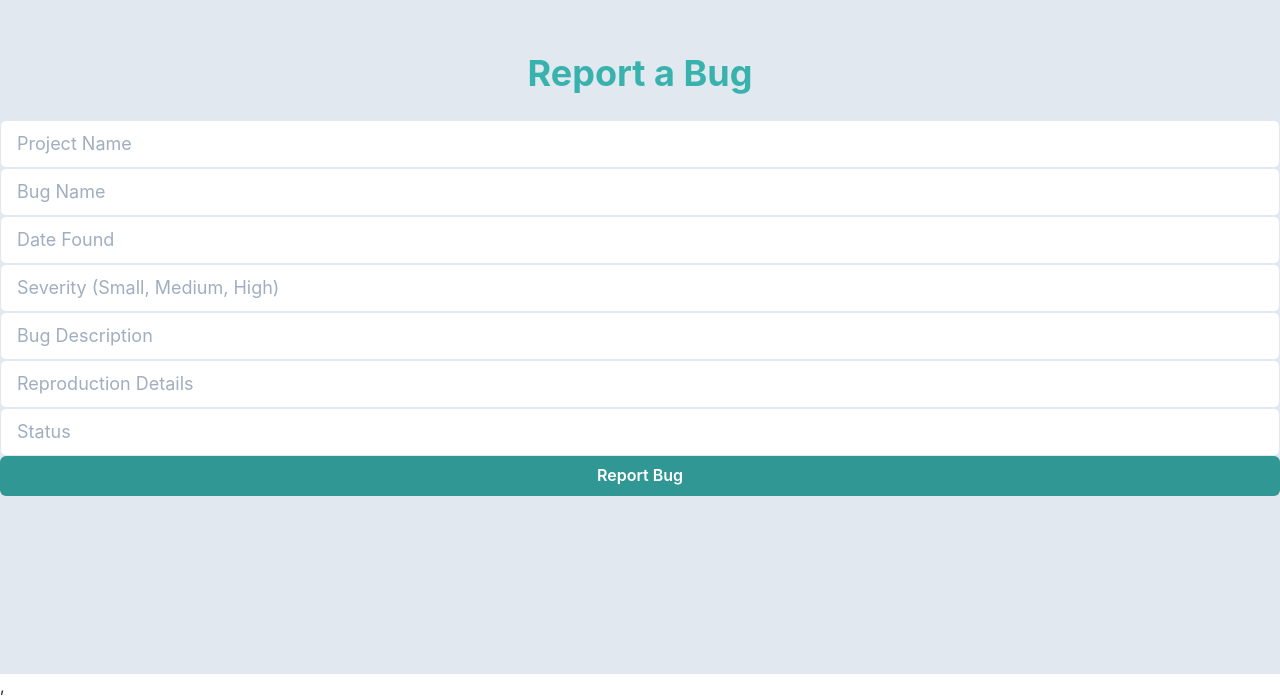
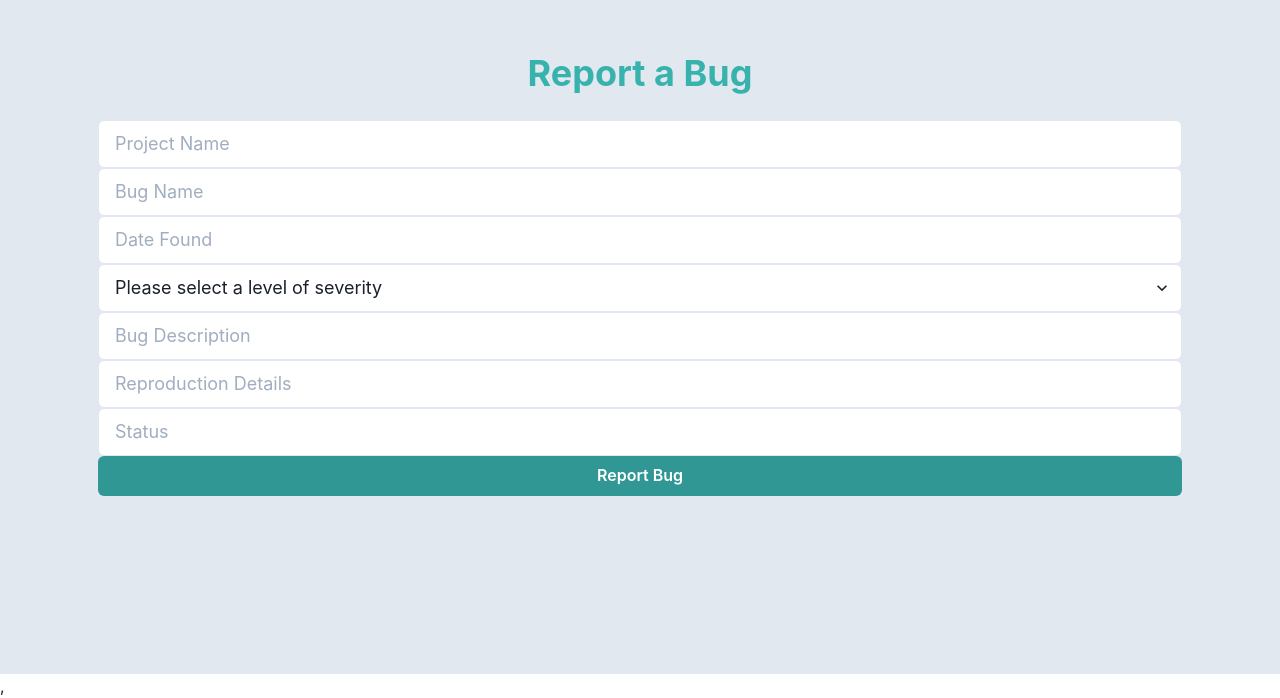
Before and after one commit to ggeils/Pest-Control, a React (Create React App) app in the folder client/: page /Report in a window 1280 px wide. Shown: the part 126-824 px from the top of the page. Built offline with nearby package versions, Linux system fonts and the light colour scheme.

Commit message:
made the severity input a dropdown menu

```diff
--- a/client/src/components/Report.js
+++ b/client/src/components/Report.js
@@ -7,6 +7,7 @@ import {
   Flex,
   Heading,
   Box,
+  Select,
 } from "@chakra-ui/react";
 
 const Report = () => {
@@ -28,11 +29,15 @@ const Report = () => {
               <Input placeholder="Project Name" size="lg" bg="white" />
               <Input placeholder="Bug Name" size="lg" bg="white" />
               <Input placeholder="Date Found" size="lg" bg="white" />
-              <Input
-                placeholder="Severity (Small, Medium, High)"
+              <Select
+                placeholder="Please select a level of severity"
                 size="lg"
                 bg="white"
-              />
+              >
+                <option value="low">Low</option>
+                <option value="medium">Medium</option>
+                <option value="high">High</option>
+              </Select>
               <Input placeholder="Bug Description" size="lg" bg="white" />
               <Input placeholder="Reproduction Details" size="lg" bg="white" />
               <Input placeholder="Status" size="lg" bg="white" />
```
